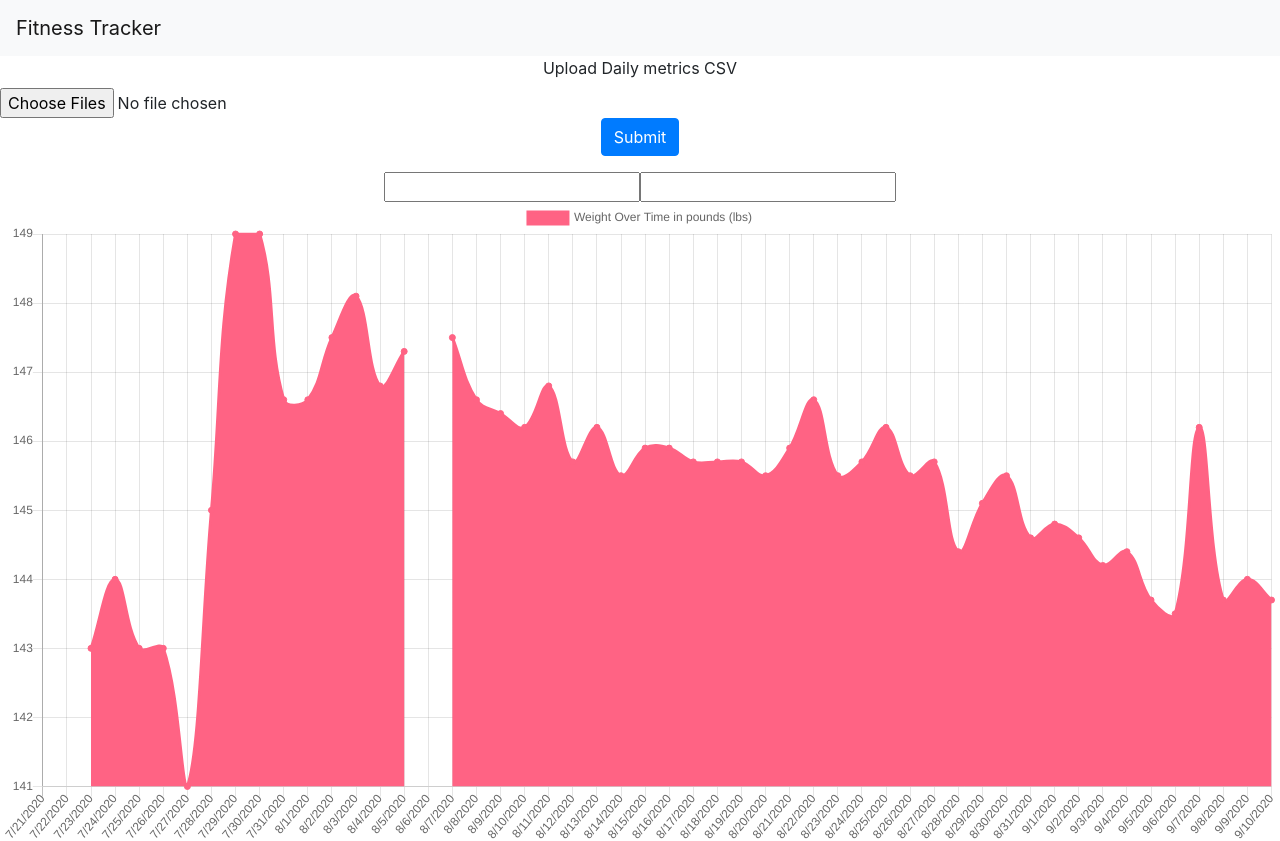
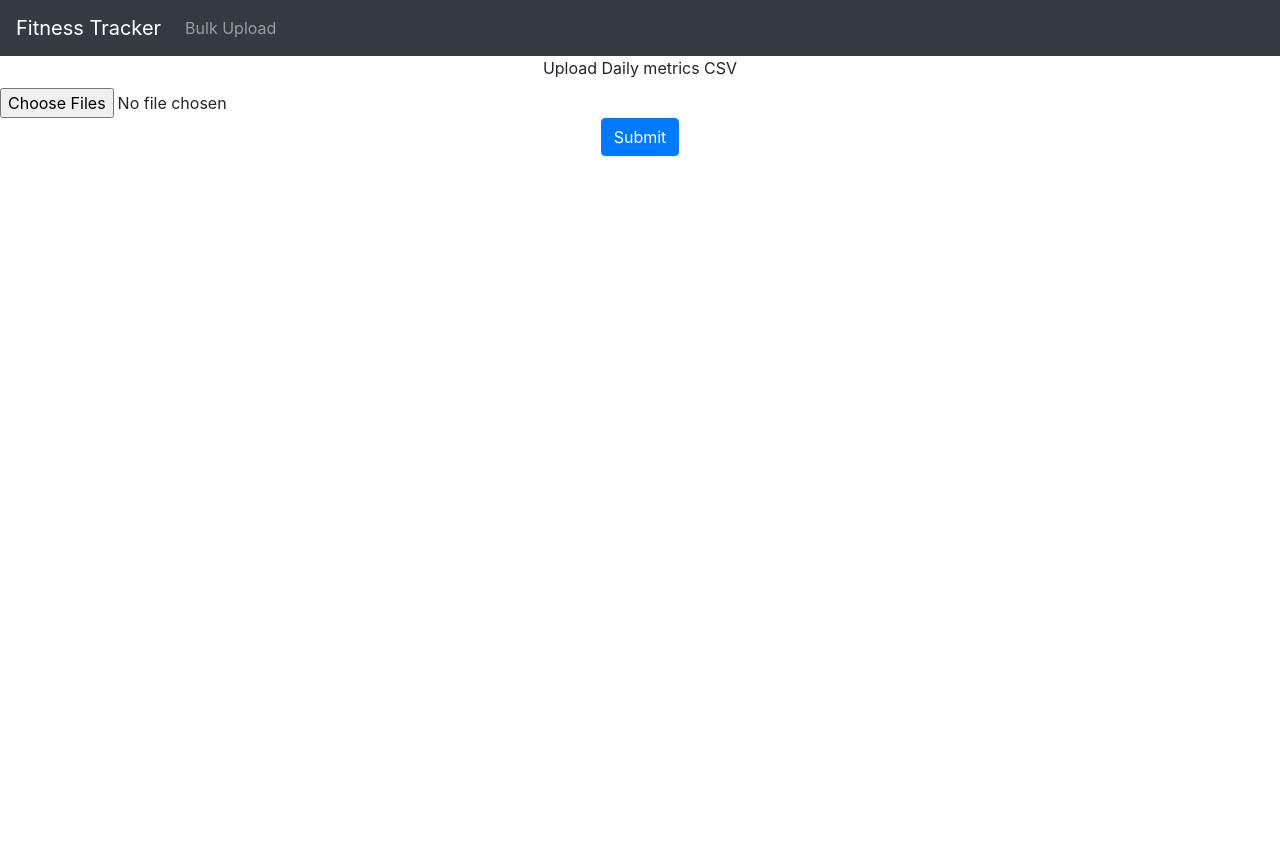
Before and after one commit to MajorZiploc/BodyComp, a React (Create React App) app in the folder client/: page /bulkUpload in a window 1280 px wide. Shown: the top 841 px of the page. After the commit the page ends 800 px from the top, so only its background shows below. Built offline with nearby package versions, Linux system fonts and the light colour scheme.

Commit message:
Adds Routing thanks to Con-Daddy

```diff
--- a/client/package.json
+++ b/client/package.json
@@ -9,21 +9,27 @@
     "@types/bootstrap": "^4.5.0",
     "@types/csvtojson": "^1.1.5",
     "@types/jest": "^24.0.0",
+    "@types/lodash": "^4.14.161",
     "@types/node": "^12.0.0",
     "@types/react": "^16.9.0",
     "@types/react-bootstrap": "^0.32.23",
     "@types/react-datepicker": "^3.1.1",
     "@types/react-dom": "^16.9.0",
+    "@types/react-router-bootstrap": "^0.24.5",
+    "@types/react-router-dom": "^5.1.5",
     "@types/url-join": "^4.0.0",
     "bootstrap": "^4.5.2",
     "chart.js": "^2.9.3",
     "csvtojson": "^2.0.10",
     "json-test-utility": "^0.2.8",
+    "lodash": "^4.17.20",
     "react": "^16.13.1",
     "react-bootstrap": "^1.3.0",
     "react-chartjs-2": "^2.10.0",
     "react-datepicker": "^3.1.3",
     "react-dom": "^16.13.1",
+    "react-router-bootstrap": "^0.25.0",
+    "react-router-dom": "^5.2.0",
     "react-scripts": "3.4.3",
     "typescript": "^4.0.3",
     "url-join": "^4.0.1"
--- a/client/src/Components/App.tsx
+++ b/client/src/Components/App.tsx
@@ -3,24 +3,17 @@ import '../Styles/App.css';
 import HomeCharts from './HomeCharts';
 import Layout from './Shared/Layout';
 import CSVForm from './CSVForm';
+import { Link, BrowserRouter } from 'react-router-dom';
+import Router from './Router';
 
 function App() {
   return (
-    <div className='App'>
-      <Layout />
-      <CSVForm />
-      <HomeCharts />
-      {/* <header className='App-header'>
-        <Days />
-        <img src={logo} className='App-logo' alt='logo' />
-        <p>
-          Edit <code>src/App.tsx</code> and save to reload.
-        </p>
-        <a className='App-link' href='https://reactjs.org' target='_blank' rel='noopener noreferrer'>
-          Learn React
-        </a>
-      </header> */}
-    </div>
+    <BrowserRouter>
+      <div className='App'>
+        <Layout />
+        <Router />
+      </div>
+    </BrowserRouter>
   );
 }
 
--- a/client/src/Components/CSVForm.tsx
+++ b/client/src/Components/CSVForm.tsx
@@ -1,15 +1,26 @@
 import React from 'react';
 import { useState, useEffect } from 'react';
-import { Form, Button, FormGroup, FormFile } from 'react-bootstrap';
-import { readCSVs } from '../CSVParser';
+import { Form, Button, FormGroup, FormFile, Toast } from 'react-bootstrap';
+import { upsertApi } from '../CSVParser';
+import { withRouter } from 'react-router-dom';
+
+interface ToastInfo {
+  message: string;
+  variant: string;
+  delay: number;
+}
 
 function CSVForm() {
   const [files, setFiles] = useState<File[]>();
+  const [toast, setToast] = useState<ToastInfo>();
 
   async function onSubmit(e: any) {
-    const stuff = await readCSVs(files ?? []);
-    const x = 1;
-    console.log(x);
+    try {
+      const success = await upsertApi(files ?? []);
+      setToast({ message: 'Success', variant: 'success', delay: 3000 });
+    } catch (err) {
+      setToast({ message: 'Failed to upload CSV(s)' + err, variant: 'danger', delay: 10000 });
+    }
   }
 
   function onChangeFile(e: any) {
@@ -22,6 +33,7 @@ function CSVForm() {
   }
 
   return (
+    <>
       <Form onSubmit={(e: any) => onSubmit(e)}>
         <FormGroup role='form'>
           <FormFile
@@ -36,7 +48,17 @@ function CSVForm() {
           </Button>
         </FormGroup>
       </Form>
+      {toast && (
+        <Toast className={'alert-' + toast.variant}>
+          <Toast.Header>
+            <strong className='mr-auto'>Bootstrap</strong>
+            <small>11 mins ago</small>
+          </Toast.Header>
+          <Toast.Body>Hello, world! This is a toast message.</Toast.Body>
+        </Toast>
+      )}
+    </>
   );
 }
 
-export default CSVForm;
+export default withRouter(CSVForm);
--- a/client/src/Components/HomeCharts.tsx
+++ b/client/src/Components/HomeCharts.tsx
@@ -4,8 +4,9 @@ import { useState, useEffect } from 'react';
 import { getMockDays, getDays } from '../data';
 import SingleLineChart from './SingleLineChart';
 import DatePicker from 'react-datepicker';
+import { withRouter } from 'react-router-dom';
 
-export default function HomeCharts() {
+function HomeCharts() {
   const [days, setDays] = useState<Day[]>();
   const firstDayWithWeightInfo = days?.find((d: any) => d.WuName && d.WuLabel);
   const labels = days?.map((d: Day) => new Date(d.DyDate).toLocaleDateString());
@@ -70,3 +71,5 @@ export default function HomeCharts() {
     </>
   );
 }
+
+export default withRouter(HomeCharts);
--- /dev/null
+++ b/client/src/Components/Router.tsx
@@ -0,0 +1,15 @@
+import * as React from 'react';
+import { Switch, Route } from 'react-router-dom';
+import HomeCharts from './HomeCharts';
+import CSVForm from './CSVForm';
+
+function Router() {
+  return (
+    <Switch>
+      <Route path='/' exact strict component={HomeCharts} />
+      <Route path='/bulkUpload' exact component={CSVForm} />
+    </Switch>
+  );
+}
+
+export default Router;
--- a/client/src/Components/Shared/Layout.tsx
+++ b/client/src/Components/Shared/Layout.tsx
@@ -1,28 +1,46 @@
 import React from 'react';
-import { Navbar, Nav, NavDropdown, Form, Button, FormControl } from 'react-bootstrap';
+import { Navbar, Nav, NavItem, NavDropdown, Form, Button, FormControl } from 'react-bootstrap';
+import { LinkContainer } from 'react-router-bootstrap';
+import { Link } from 'react-router-dom';
 
 export default function Layout() {
   return (
-    <Navbar bg='light' expand='lg'>
-      <Navbar.Brand href='#home'>Fitness Tracker</Navbar.Brand>
-      <Navbar.Toggle aria-controls='basic-navbar-nav' />
-      <Navbar.Collapse id='basic-navbar-nav'>
-        {/* <Nav className='mr-auto'>
-          <Nav.Link href='#home'>Home</Nav.Link>
-          <Nav.Link href='#link'>Link</Nav.Link>
-          <NavDropdown title='Dropdown' id='basic-nav-dropdown'>
-            <NavDropdown.Item href='#action/3.1'>Action</NavDropdown.Item>
-            <NavDropdown.Item href='#action/3.2'>Another action</NavDropdown.Item>
-            <NavDropdown.Item href='#action/3.3'>Something</NavDropdown.Item>
-            <NavDropdown.Divider />
-            <NavDropdown.Item href='#action/3.4'>Separated link</NavDropdown.Item>
-          </NavDropdown>
+    <Navbar id='header' collapseOnSelect variant='dark' bg='dark'>
+      <Navbar.Brand id='logo' as={Link} to='/'>
+        Fitness Tracker
+      </Navbar.Brand>
+      <Navbar.Toggle />
+      <Navbar.Collapse>
+        <Nav>
+          <NavItem id='bulk-upload'>
+            <Nav.Link as={Link} to='/bulkUpload'>
+              Bulk Upload
+            </Nav.Link>
+          </NavItem>
         </Nav>
-        <Form inline>
-          <FormControl type='text' placeholder='Search' className='mr-sm-2' />
-          <Button variant='outline-success'>Search</Button>
-        </Form> */}
       </Navbar.Collapse>
+      {/* <Navbar.Collapse className='justify-content-end'>
+        {dbSyncTime == null ||
+          (moment(dbSyncTime) < moment().subtract(12, 'minutes') && (
+            <Navbar.Text>
+              <Alert variant='danger' className='p-1 m-0'>
+                Last database sync: {dbSyncTime ? dbSyncTime.toLocaleString() : 'Never'}
+              </Alert>
+            </Navbar.Text>
+          ))}
+        <div className='ml-2'>
+          <Navbar.Text id='greeting-msg' className='mr-2'>
+            Hello, {user.profile.name}!
+          </Navbar.Text>
+          <Navbar.Text id='log-out'>
+            <Button variant='link' className='text-white' onClick={() => signoutRedirect()}>
+              <i className='fas fa-sign-out-alt'></i>
+              <span> </span>
+              Log out
+            </Button>
+          </Navbar.Text>
+        </div>
+      </Navbar.Collapse> */}
     </Navbar>
   );
 }
```
Also changed, not shown: 1 other file (tests, documents, lock files or other folders). Lines whose indentation alone changed are shown as unchanged.
